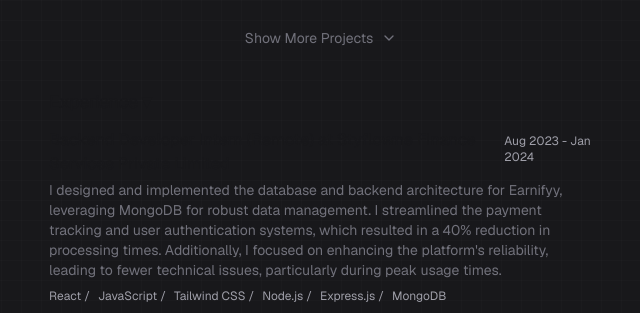
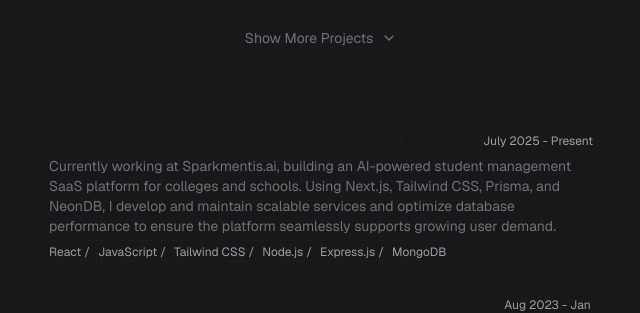
Before and after one commit to Rohit-Dnath/minimalistic-portfolio-2025, a Next.js app: page / in a window 1280 px wide. Shown: the part 900-1213 px from the top of the page, without its empty margins (319-959 px from the left). Built offline with nearby package versions, Linux system fonts and the light colour scheme.

Commit message:
feat: update personal information and add new experience details in Home component

```diff
--- a/src/app/page.tsx
+++ b/src/app/page.tsx
@@ -456,7 +456,7 @@
             href="#"
             className="hover:text-zinc-600 dark:hover:text-zinc-300 transition-colors flex items-center gap-2 relative z-10"
           >
-            rohitdebnath.me
+            Rohit Debnath
             {/* <ArrowUpRight className="w-3 h-3 transform rotate-12" /> */}
           </Link>
           <div
@@ -553,6 +553,21 @@
 
 const experience = [
   {
+    role: "SDE — Part-Time Remote (USA)",
+    company: "sparkmentis.ai",
+    period: "July 2025 - Present",
+    description:
+      "Currently working at Sparkmentis.ai, building an AI-powered student management SaaS platform for colleges and schools. Using Next.js, Tailwind CSS, Prisma, and NeonDB, I develop and maintain scalable services and optimize database performance to ensure the platform seamlessly supports growing user demand.",
+    technologies: [
+      "React",
+      "JavaScript",
+      "Tailwind CSS",
+      "Node.js",
+      "Express.js",
+      "MongoDB",
+    ],
+  },
+  {
     role: "Backend Developer Intern (Remote)",
     company: "Styflowne Finance Services Private Limited",
     period: "Aug 2023 - Jan 2024",
@@ -608,7 +623,7 @@
   },
   {
     role: "Core Member",
-    company: "devdotcom.in",
+    company: "DevDotCommunity",
     period: "Jan 2025 - Present",
     description:
       "I coordinated over 5+ events to foster developer engagement and knowledge sharing within the Community. To enhance the overall event experience, I implemented a structured feedback system, which led to a 25% increase in event satisfaction scores.",
```
